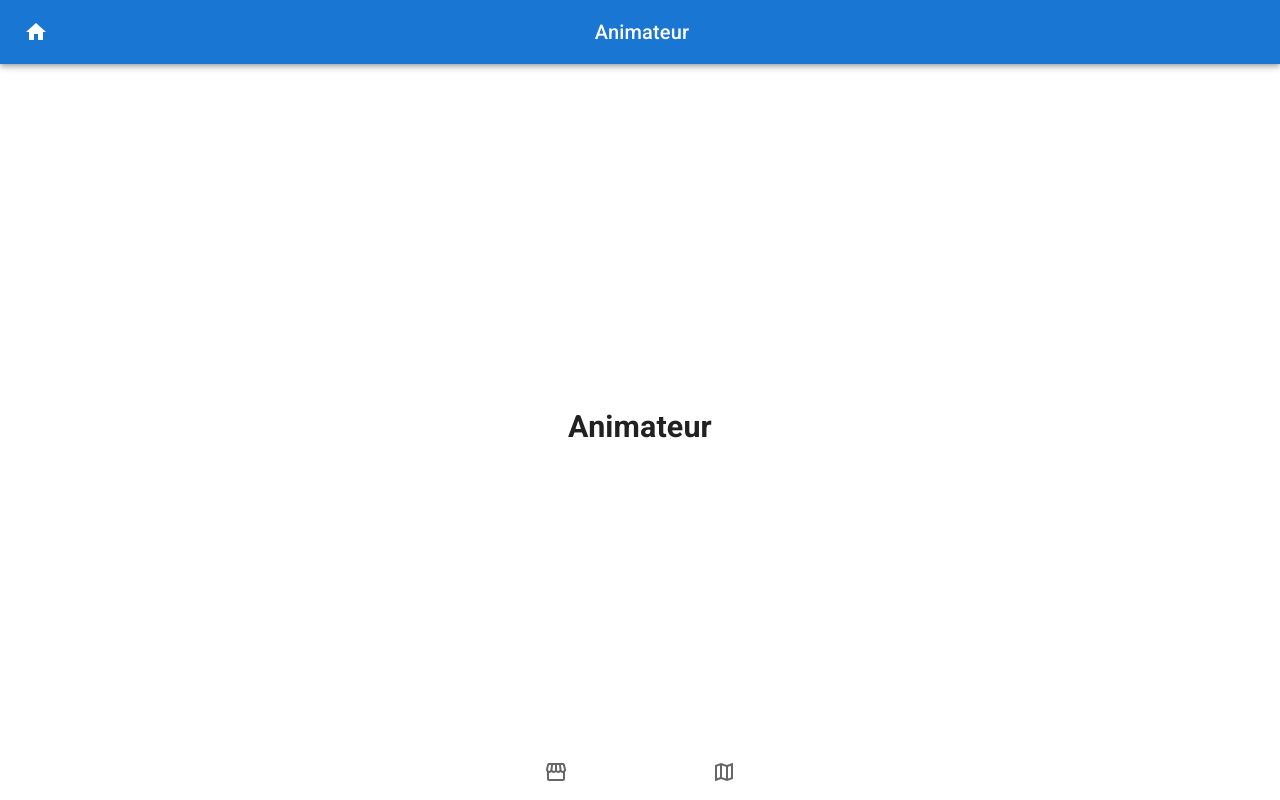
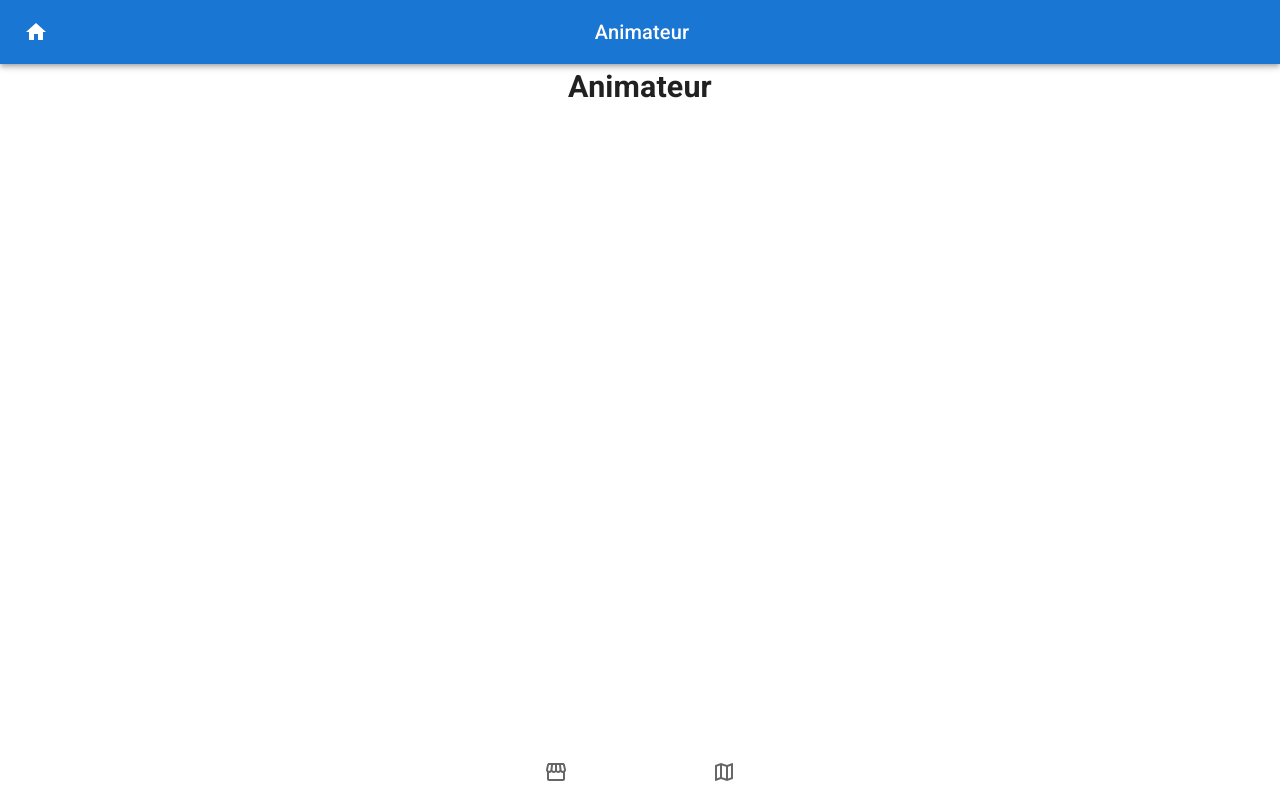
Before and after one commit to JoAnisky/rotation-app-frontend, a React (Vite) app: page /animateur in a window 1280 px wide. Built offline with nearby package versions, Linux system fonts and the light colour scheme.

Commit message:
Removed flexgrow from parent Box

```diff
--- a/src/components/NavbarUp.tsx
+++ b/src/components/NavbarUp.tsx
@@ -13,7 +13,7 @@ type NavbarUpProps = {
 
 const NavbarUp: React.FC<NavbarUpProps> = ({ role }) => {
   return (
-    <Box sx={{ flexGrow: 1 }}>
+    <Box>
       <AppBar position="static">
         <Toolbar>
           {/* IconButton with HomeIcon and Link */}
```
